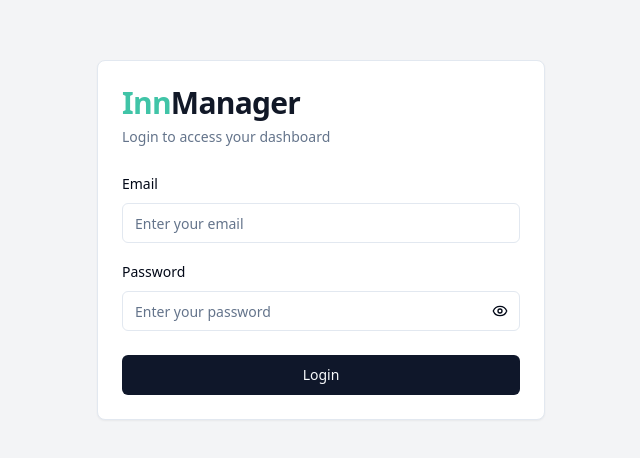
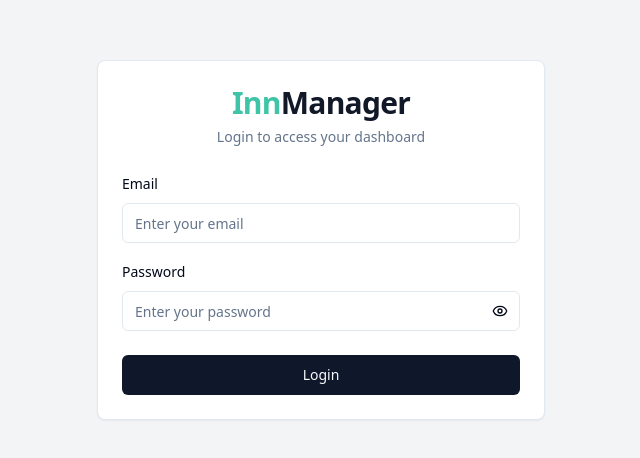
Before and after one commit to LePointManagementSystem/management-system-frontend, a React (Vite) app: page /login in a window 1280 px wide. Shown: the part 160-618 px from the top of the page, without its empty margins (319-959 px from the left). Built offline with nearby package versions, Linux system fonts and the light colour scheme.

Commit message:
adjust frontent

```diff
--- a/src/pages/login-page.tsx
+++ b/src/pages/login-page.tsx
@@ -3,18 +3,13 @@ import BASE_URL from '@/config/api-base'
 import { useNavigate } from 'react-router-dom'
 import { login } from '@/services/auth-service'
 import { Eye, EyeOff } from 'lucide-react'
+import { Loader2 } from "lucide-react";
 import { Button } from "@/components/ui/button"
 import { Input } from "@/components/ui/input"
 import { Label } from "@/components/ui/label"
 import { decodeJwt, getRolesFromClaims, pickPrimaryRole } from '@/utils/jwt'
-import { Card, CardContent, CardDescription, CardFooter, CardHeader, CardTitle } from "@/components/ui/card"
+import { Card, CardContent, CardDescription, CardFooter, CardHeader } from "@/components/ui/card"
 import { Alert, AlertDescription, AlertTitle } from "@/components/ui/alert"
-
-// {
-//   "email": "test@testuser.com",
-//   "password": "Test231!"
-// }
-
 
 
 async function fetchWithToken(url: string, token: string) {
@@ -55,8 +50,6 @@ async function resolveDisplayName(token: string, fallbackEmail: string) {
   // 3) fallback email prefix
   return fallbackEmail ? fallbackEmail.split("@")[0] : "User"
 }
-
-
 
 export function LoginPage() {
   const [email, setEmail] = useState('')
@@ -131,18 +124,17 @@ export function LoginPage() {
     }
   }
 
-
   return (
     <div className="min-h-screen flex items-center justify-center bg-gray-100">
       <Card className="w-full max-w-md">
         <CardHeader>
-          <div>
+          <div className="text-center">
             <h1 className="text-3xl font-extrabold tracking-tight">
               <span className="text-[#40c4a7]">Inn</span>
               <span className="text-gray-900">Manager</span>
             </h1>
           </div>
-          <CardDescription>Login to access your dashboard</CardDescription>
+          <CardDescription className='text-center' >Login to access your dashboard</CardDescription>
         </CardHeader>
 
         <form onSubmit={handleSubmit}>
@@ -199,7 +191,11 @@ export function LoginPage() {
 
           <CardFooter>
             <Button type="submit" className="w-full" disabled={isLoading}>
-              {isLoading ? "Logging in..." : "Login"}
+              {isLoading
+                ?
+                  <Loader2 className="h-4 w-4 animate-spin" />
+                :
+                  "Login"}
             </Button>
           </CardFooter>
         </form>
```
